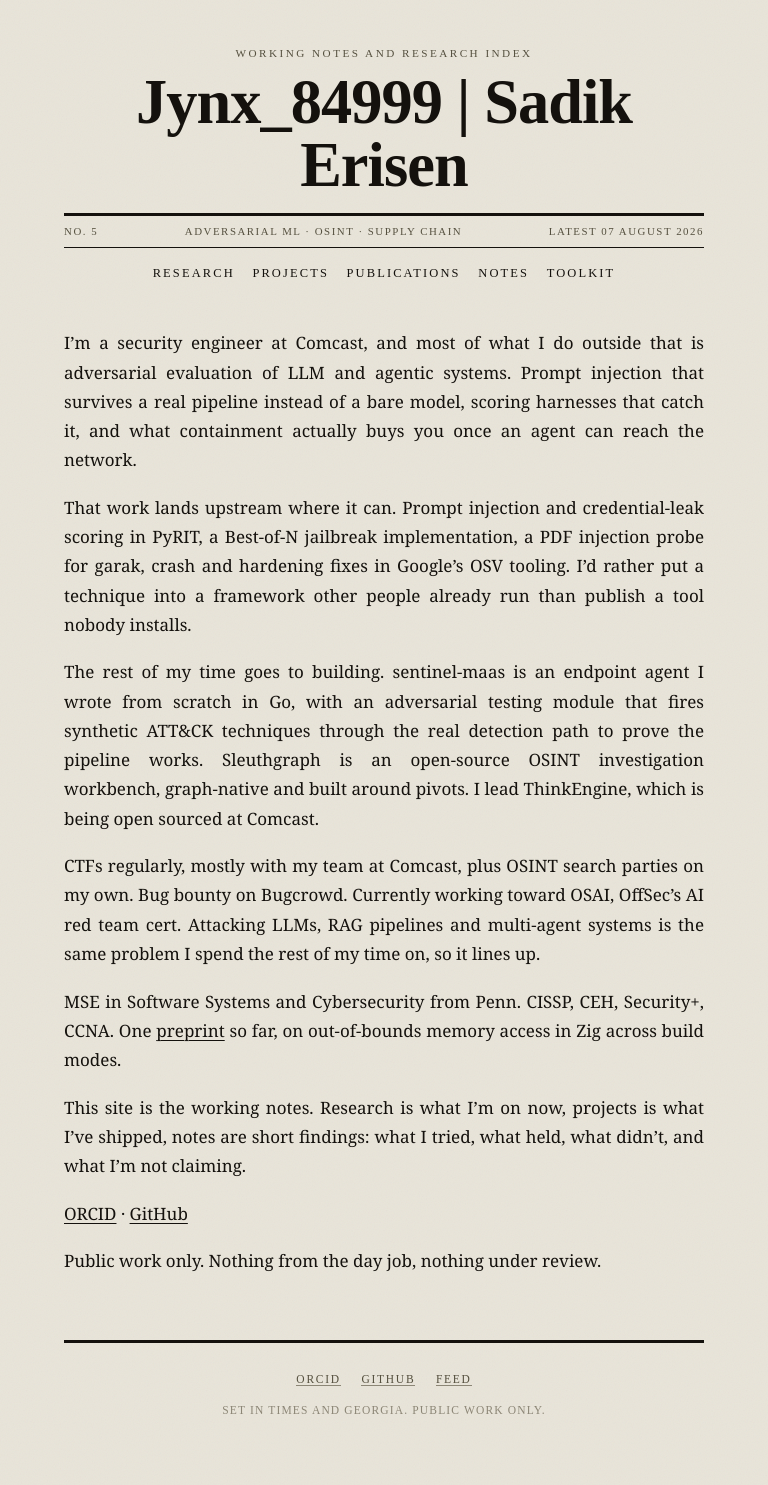
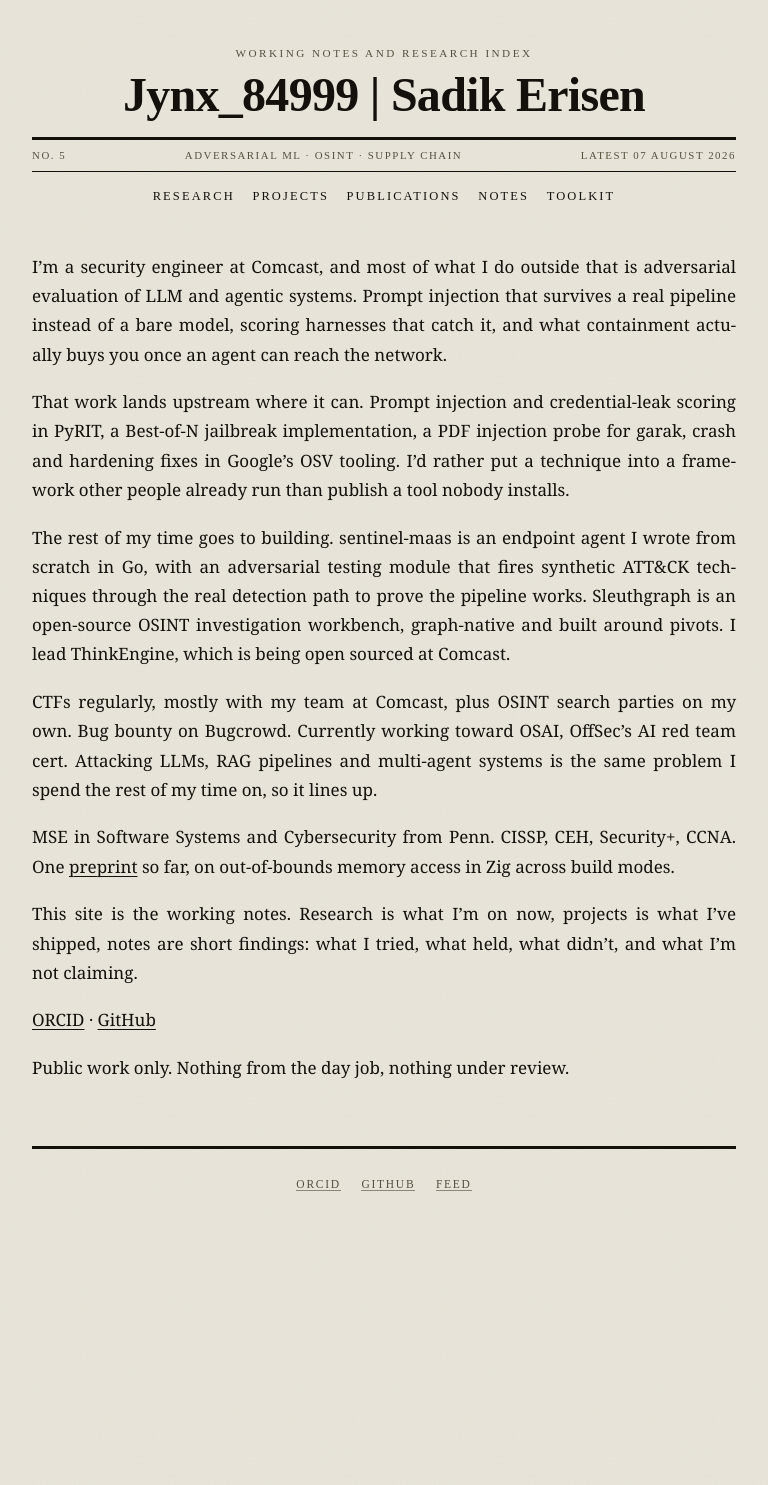
Before and after one commit to francose/hub, a Jekyll site: the page built from index.md, in a window 1280 px wide. Shown: the whole page, without its empty margins (256-1024 px from the left). Built offline with Jekyll 4.4.1, drawn with Linux system fonts in a browser that asks for light colours; after the commit the page ends 1277 px from its top, so only the background shows below that.

Commit message:
Proper HTML document shell, favicon, nameplate fit; drop colophon setline

```diff
--- a/_layouts/default.html
+++ b/_layouts/default.html
@@ -1,7 +1,14 @@
-<!-- masthead, folio bar, section line, then the page -->
-{% seo %}
-{% feed_meta %}
-<link rel="stylesheet" href="{{ '/assets/css/paper.css' | relative_url }}">
+<!DOCTYPE html>
+<html lang="en">
+<head>
+  <meta charset="utf-8">
+  <meta name="viewport" content="width=device-width, initial-scale=1">
+  <link rel="icon" href="{{ '/assets/nameplate.svg' | relative_url }}" type="image/svg+xml">
+  <link rel="stylesheet" href="{{ '/assets/css/paper.css' | relative_url }}">
+  {%- seo -%}
+  {%- feed_meta -%}
+</head>
+<body>
 
 <a class="skip" href="#main">Skip to content</a>
 
@@ -39,5 +46,7 @@
     <a href="https://github.com/francose">GitHub</a>
     <a href="{{ '/feed.xml' | relative_url }}">Feed</a>
   </p>
-  <p class="setline">Set in Times and Georgia. Public work only.</p>
 </footer>
+
+</body>
+</html>
--- a/assets/css/paper.css
+++ b/assets/css/paper.css
@@ -9,7 +9,7 @@
   --ink-soft:   #55503f;
   --ink-faint:  #8c8676;
 
-  --measure: 40rem;
+  --measure: 44rem;
   --display: "Times New Roman", Times, "Liberation Serif", serif;
   --body: Georgia, "Iowan Old Style", "Palatino Linotype", serif;
 }
@@ -70,9 +70,10 @@ a:hover { background: var(--ink); color: var(--paper); text-decoration: none; }
   margin: 0;
   font-family: var(--display);
   font-weight: 700;
-  font-size: clamp(2.1rem, 8vw, 3.9rem);
-  line-height: 1.02;
+  font-size: clamp(1.85rem, 6vw, 3rem);
+  line-height: 1.06;
   letter-spacing: -0.015em;
+  text-wrap: balance;
 }
 .nameplate a { text-decoration: none; }
 .nameplate a:hover { background: none; color: inherit; }
@@ -260,7 +261,8 @@ hr.rule-thin {
 .colophon {
   max-width: var(--measure);
   margin: 4rem auto 0;
-  padding-top: 1rem;
+  padding-top: .9rem;
+  padding-bottom: .4rem;
   border-top: 3px solid var(--ink);
   text-align: center;
   font-family: var(--display);
@@ -270,7 +272,6 @@ hr.rule-thin {
   color: var(--ink-soft);
 }
 .colophon a { margin: 0 .5rem; text-decoration: none; border-bottom: 1px solid var(--ink-faint); }
-.setline { letter-spacing: .1em; color: var(--ink-faint); }
 
 @media (max-width: 34rem) {
   .folio { flex-direction: column; gap: .15rem; text-align: center; font-size: .62rem; }
```
Also changed, not shown: assets/nameplate.svg (added).
